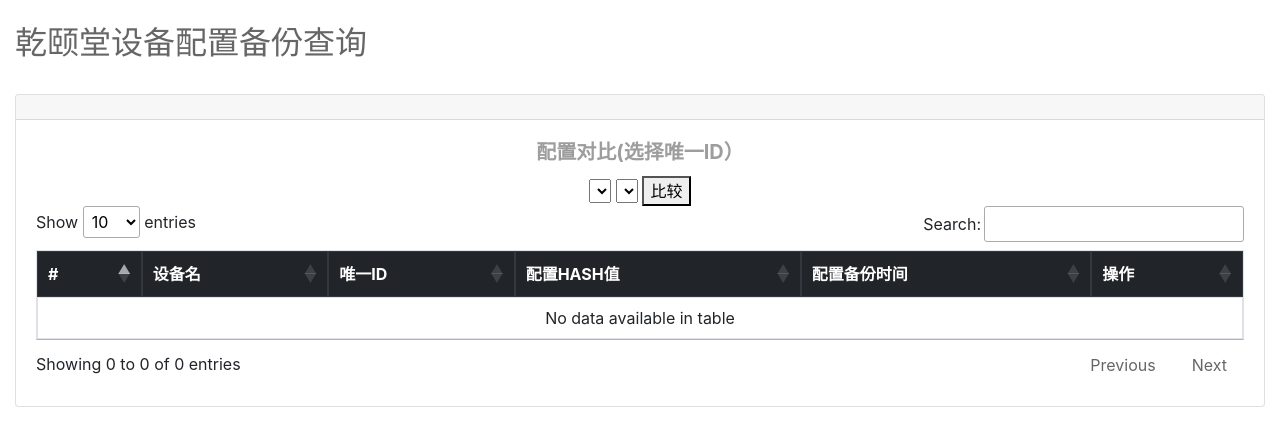
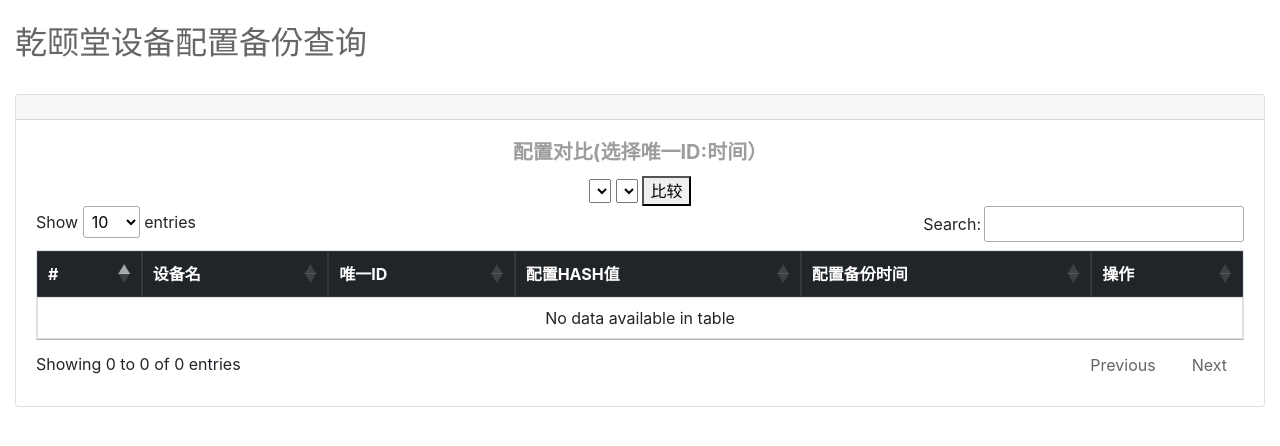
Before and after one commit to cqbomb/qyt_devnet, a Django app: page /deviceconfig/ in a window 1280 px wide. Shown: the part 66-512 px from the top of the page. Run offline with Django 3.2, Linux system fonts and the light colour scheme; data that the repository does not hold is empty; some libraries are stand-ins or nearby versions.

```diff
--- a/templates/device_config.html
+++ b/templates/device_config.html
@@ -32,7 +32,7 @@
         </ul>
       </div>
         <div class="card-body">
-          <h5 class="card-title", style="color: #9d9d9d"><strong>配置对比(选择唯一ID）</strong></h5>
+          <h5 class="card-title", style="color: #9d9d9d"><strong>配置对比(选择唯一ID:时间）</strong></h5>
             <select id="config1">
              {% for device in device_config_date_hash %}
                  {% if forloop.counter == 1 %}
```
